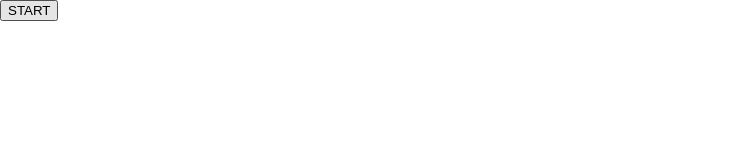
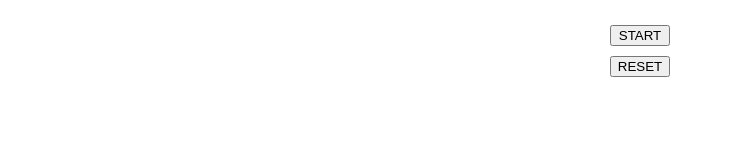
Before and after one commit to lowkangxuan/OdinProject, a plain HTML site: page etch/index.html in a window 1280 px wide. Shown: the whole page, without its empty margins (0-733 px from the left). Drawn offline with Linux system fonts and the light colour scheme.

Commit message:
WIP etch-a-sketch
- Initialized a 10x10 grid for now

```diff
--- a/etch/index.html
+++ b/etch/index.html
@@ -10,9 +10,14 @@
     <link rel="stylesheet" href="style.css">
 </head>
 <body>
-    <button id="user-choice">START</button>
-    <div id="grid">
+    <div class="container">
+        <div class="buttons">
+            <button id="user-choice">start</button>
+            <button id="user-reset-choice">reset</button>
+        </div>
+        <div id="grid-container">
 
+        </div>
     </div>
     <script src="script.js"></script>
 </body>
--- a/etch/script.js
+++ b/etch/script.js
@@ -1,6 +1,23 @@
 const grid = document.getElementById("grid");
 const choiceBtn = document.getElementById("user-choice");
+initGrid();
 
 choiceBtn.addEventListener("mouseenter", (e) => {
     console.log('hi');
 });
+
+function initGrid() {
+    const gridContainer = document.getElementById("grid-container");
+    for (let y = 0; y < 10; y++) {
+        const row = document.createElement("div");
+        row.id = `row-${y+1}`; // y+1 to make row readable
+
+        for (let x = 0; x < 10; x++) {
+            const column = document.createElement("div");
+            column.id = `square-${(y * 10) + (x + 1)}`;
+            row.appendChild(column);
+        }
+        console.log(row);
+        gridContainer.appendChild(row);
+    }
+}
--- a/etch/style.css
+++ b/etch/style.css
@@ -7,8 +7,25 @@
 }
 
 body {
+    align-items: center;
+}
+
+.container {
     display: flex;
-    margin: 0;
+    color: var(--black);
     font-family: Roboto;
-    color: var(--black);
+    margin: 25px;
+    justify-content: center;
+    align-content: center;
+    vertical-align: middle;
 }
+
+.buttons {
+    display: flex;
+    flex-direction: column;
+    gap: 10px;
+}
+
+.buttons button {
+    text-transform: uppercase;
+}
```
